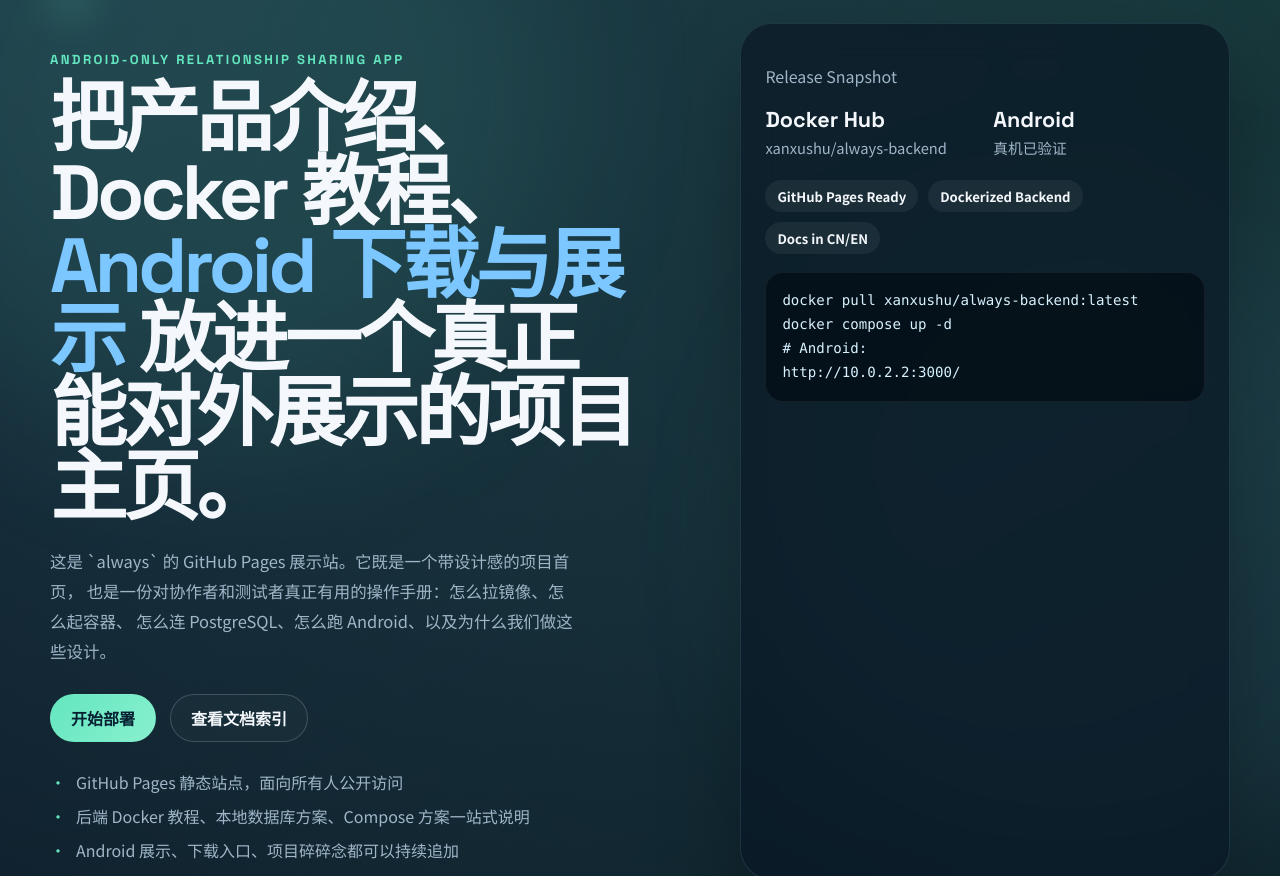
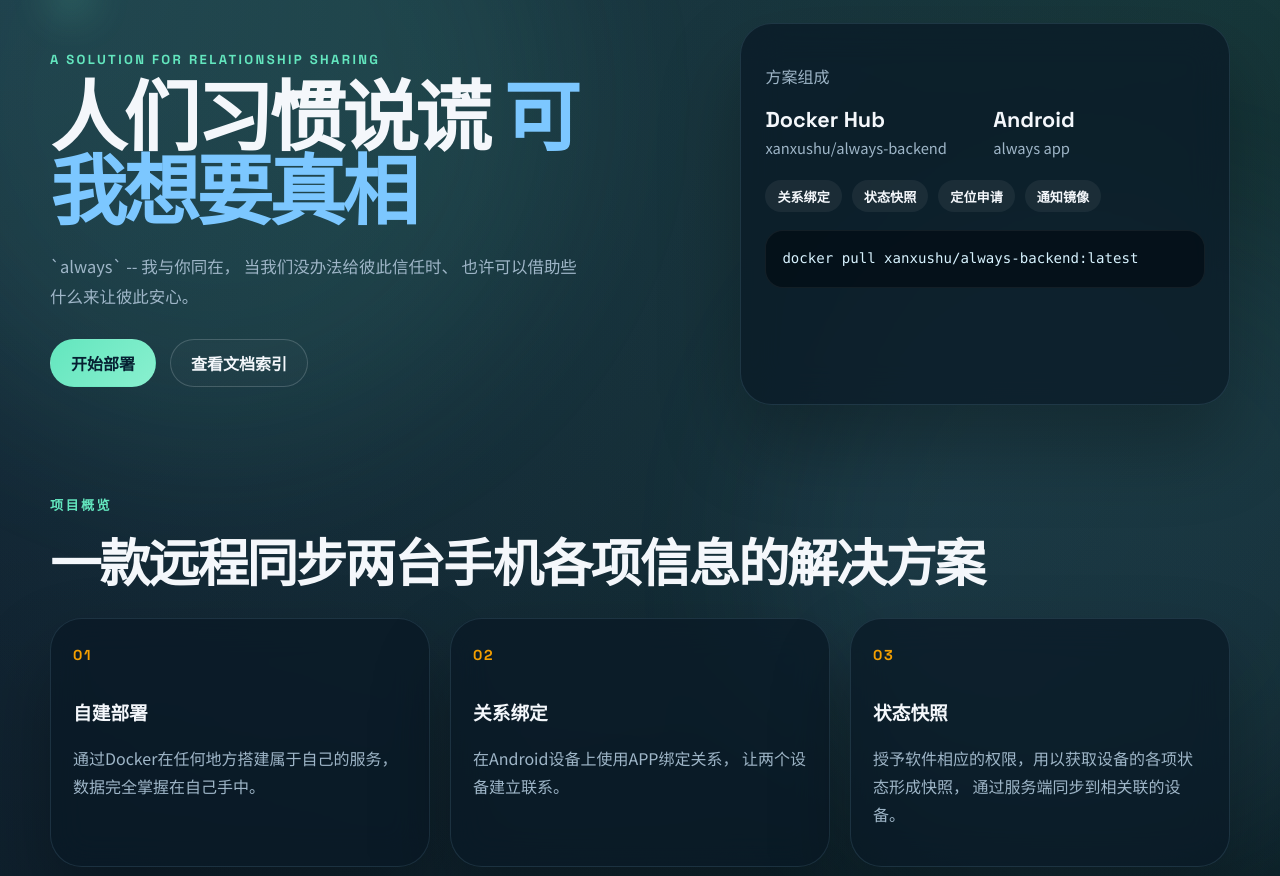
Before and after one commit to xanxushu/always, a website built with Vite: page site/index.html in a window 1280 px wide. Shown: the part 77-953 px from the top of the page. Built offline with nearby package versions, Linux system fonts and the light colour scheme.

Commit message:
Update index.html

```diff
--- a/site/index.html
+++ b/site/index.html
@@ -39,31 +39,25 @@
 
         <div class="hero-grid" id="top">
           <section class="hero-copy">
-            <p class="eyebrow">ANDROID-ONLY RELATIONSHIP SHARING APP</p>
+            <p class="eyebrow">A SOLUTION FOR RELATIONSHIP SHARING</p>
             <h1>
-              把产品介绍、Docker 教程、
-              <span>Android 下载与展示</span>
-              放进一个真正能对外展示的项目主页。
+              人们习惯说谎
+              <span>可我想要真相</span>
             </h1>
             <p class="hero-description">
-              这是 `always` 的 GitHub Pages 展示站。它既是一个带设计感的项目首页，
-              也是一份对协作者和测试者真正有用的操作手册：怎么拉镜像、怎么起容器、
-              怎么连 PostgreSQL、怎么跑 Android、以及为什么我们做这些设计。
+               `always` -- 我与你同在，
+              当我们没办法给彼此信任时、
+              也许可以借助些什么来让彼此安心。
             </p>
             <div class="hero-actions">
               <a class="button button-primary" href="#deploy">开始部署</a>
               <a class="button button-secondary" href="#docs">查看文档索引</a>
             </div>
-            <ul class="hero-points">
-              <li>GitHub Pages 静态站点，面向所有人公开访问</li>
-              <li>后端 Docker 教程、本地数据库方案、Compose 方案一站式说明</li>
-              <li>Android 展示、下载入口、项目碎碎念都可以持续追加</li>
-            </ul>
           </section>
 
           <aside class="hero-panel">
             <div class="glass-card status-card">
-              <p class="panel-label">Release Snapshot</p>
+              <p class="panel-label">方案组成</p>
               <div class="metric-row">
                 <div>
                   <span class="metric-value">Docker Hub</span>
@@ -71,18 +65,16 @@
                 </div>
                 <div>
                   <span class="metric-value">Android</span>
-                  <span class="metric-label">真机已验证</span>
+                  <span class="metric-label">always app</span>
                 </div>
               </div>
               <div class="pill-row">
-                <span class="pill">GitHub Pages Ready</span>
-                <span class="pill">Dockerized Backend</span>
-                <span class="pill">Docs in CN/EN</span>
+                <span class="pill">关系绑定</span>
+                <span class="pill">状态快照</span>
+                <span class="pill">定位申请</span>
+                <span class="pill">通知镜像</span>
               </div>
-              <pre class="code-snippet"><code>docker pull xanxushu/always-backend:latest
-docker compose up -d
-# Android:
-http://10.0.2.2:3000/</code></pre>
+              <pre class="code-snippet"><code>docker pull xanxushu/always-backend:latest</code></pre>
             </div>
           </aside>
         </div>
@@ -91,32 +83,32 @@
       <main>
         <section class="section feature-section">
           <div class="section-heading">
-            <p class="eyebrow">WHY THIS PAGE EXISTS</p>
-            <h2>不是“文档堆砌”，而是一页能打的项目介绍站</h2>
+            <p class="eyebrow">项目概览</p>
+            <h2>一款远程同步两台手机各项信息的解决方案</h2>
           </div>
           <div class="feature-grid">
             <article class="feature-card">
               <span class="feature-index">01</span>
-              <h3>面向外部协作者</h3>
+              <h3>自建部署</h3>
               <p>
-                别人第一次接触项目时，不需要先翻 README、再翻 docs、再猜环境变量。
-                打开页面就能知道这是什么、怎么跑、去哪下载。
+                通过Docker在任何地方搭建属于自己的服务，
+                数据完全掌握在自己手中。
               </p>
             </article>
             <article class="feature-card">
               <span class="feature-index">02</span>
-              <h3>兼顾展示与操作</h3>
+              <h3>关系绑定</h3>
               <p>
-                它既要有项目气质，也要能直接复制命令。页面既展示 Android
-                产品氛围，也落地到 Docker、Compose、PostgreSQL 的真实教程。
+                在Android设备上使用APP绑定关系，
+                让两个设备建立联系。
               </p>
             </article>
             <article class="feature-card">
               <span class="feature-index">03</span>
-              <h3>持续补充你的声音</h3>
+              <h3>状态快照</h3>
               <p>
-                这页以后可以继续写你的想法、设计偏好、路线判断、碎碎念。它不只是冷冰冰的说明书，
-                也是项目本人的“门面”。
+                授予软件相应的权限，用以获取设备的各项状态形成快照，
+                通过服务端同步到相关联的设备。
               </p>
             </article>
           </div>
```
